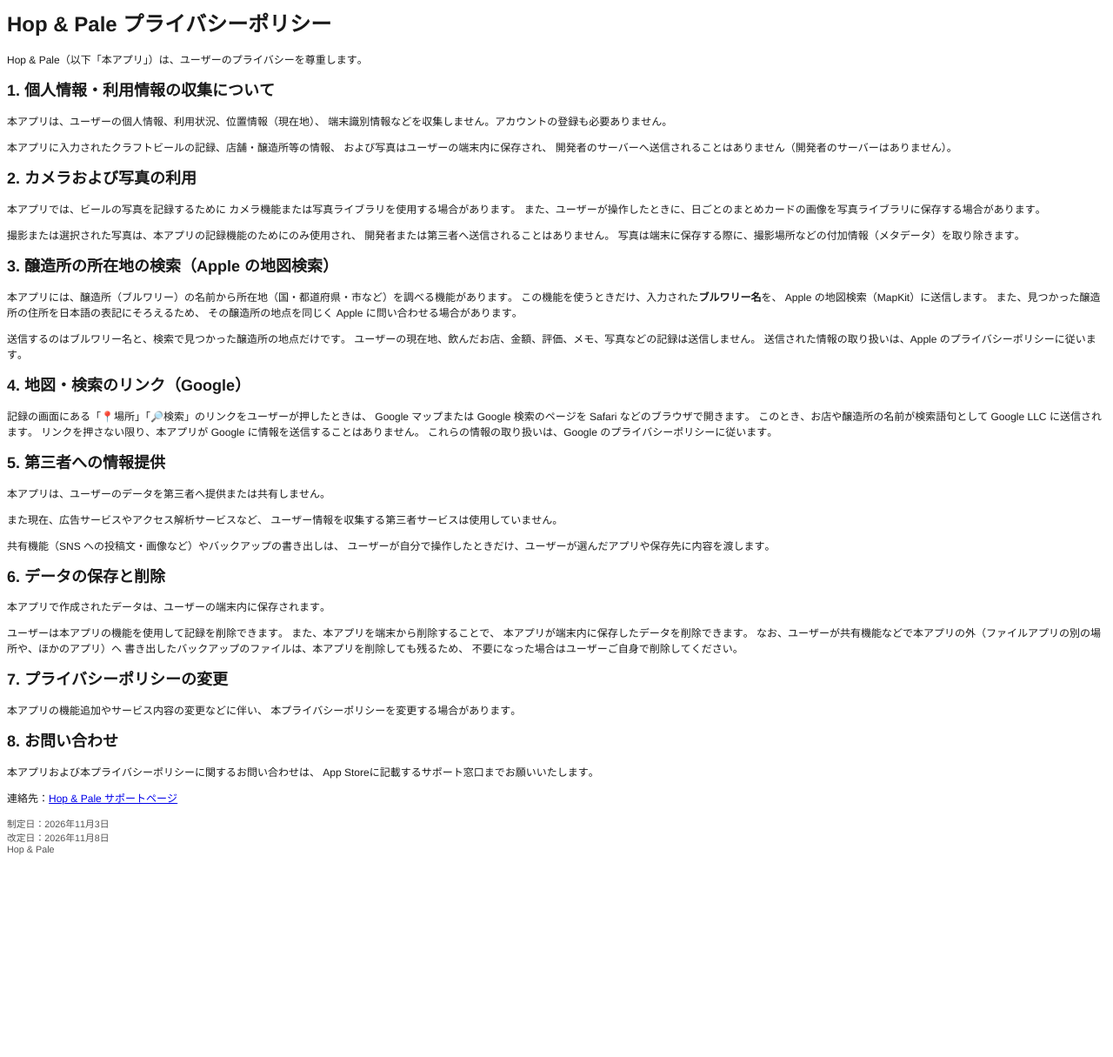
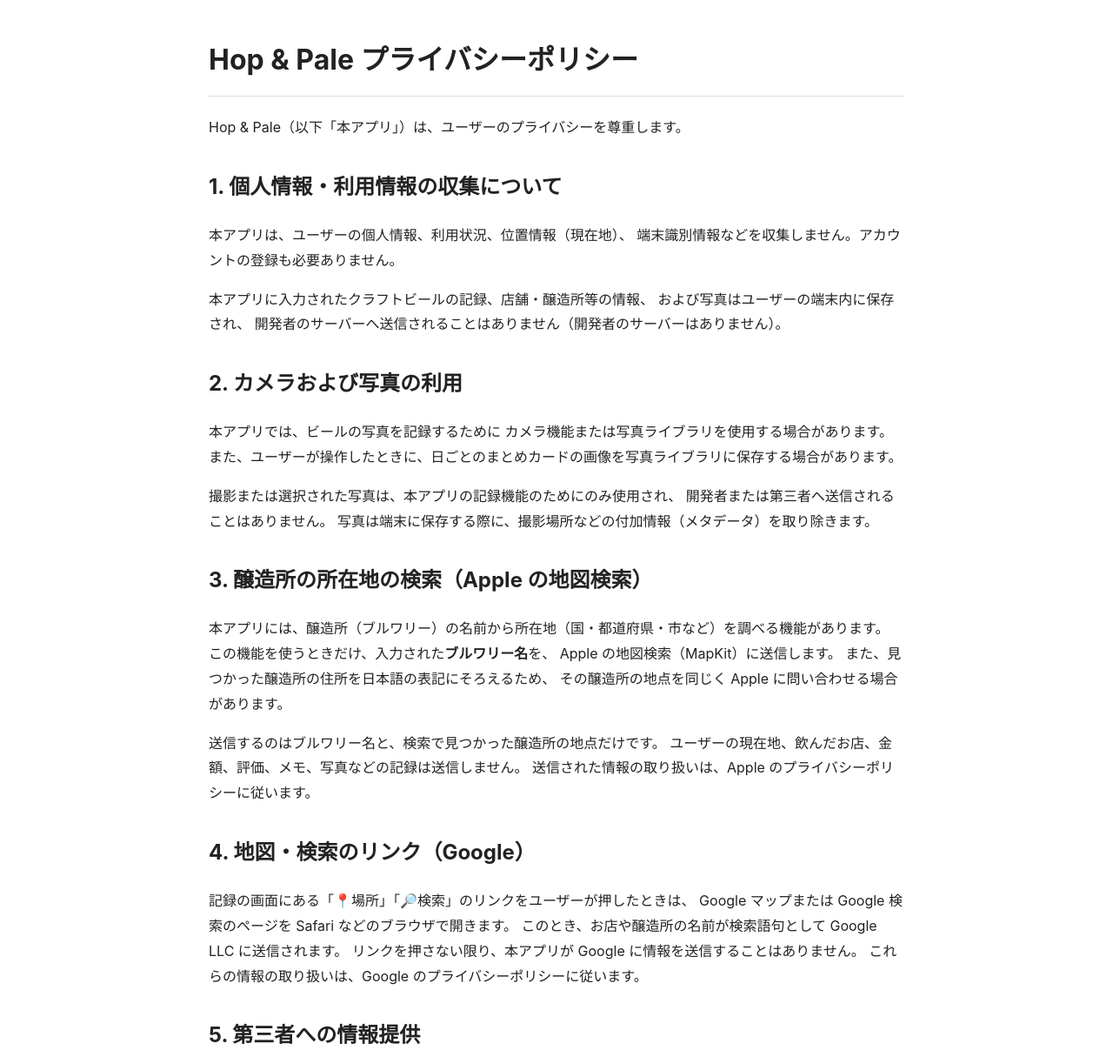
Before and after one commit to moguri-opm/hop-and-pale-privacy, a plain HTML site: page index.html in a window 1280 px wide. Shown: the top 1215 px of the page at 87% size. Before the commit the page ends 990 px from the top, so only its background shows below. Drawn offline with Linux system fonts and the light colour scheme.

Commit message:
Add files via upload

```diff
--- a/index.html
+++ b/index.html
@@ -1,58 +1,151 @@
-<!DOCTYPE html PUBLIC "-//W3C//DTD HTML 4.01//EN" "http://www.w3.org/TR/html4/strict.dtd">
-<html>
+<!DOCTYPE html>
+<html lang="ja">
 <head>
-  <meta http-equiv="Content-Type" content="text/html; charset=utf-8">
-  <meta http-equiv="Content-Style-Type" content="text/css">
-  <title></title>
-  <meta name="Generator" content="Cocoa HTML Writer">
-  <meta name="CocoaVersion" content="2775.2">
-  <style type="text/css">
-    p.p2 {margin: 0.0px 0.0px 12.0px 0.0px; font: 12.0px 'Hiragino Sans'; color: #1a1a1a; -webkit-text-stroke: #1a1a1a}
-    p.p5 {margin: 0.0px 0.0px 12.0px 0.0px; font: 12.0px 'Helvetica Neue'; color: #0000e9; -webkit-text-stroke: #0000e9}
-    p.p6 {margin: 0.0px 0.0px 0.0px 0.0px; font: 10.8px 'Helvetica Neue'; color: #535353; -webkit-text-stroke: #535353}
-    p.p7 {margin: 0.0px 0.0px 0.0px 0.0px; font: 10.8px 'Hiragino Sans'; color: #535353; -webkit-text-stroke: #535353}
-    span.s1 {font-kerning: none}
-    span.s2 {font: 24.0px '.AppleJapaneseFont'; font-kerning: none}
-    span.s3 {font: 12.0px 'Helvetica Neue'; font-kerning: none}
-    span.s4 {font: 18.0px 'Helvetica Neue'; font-kerning: none}
-    span.s5 {font: 18.0px '.AppleJapaneseFont'; font-kerning: none}
-    span.s6 {font: 12.0px '.AppleJapaneseFont'; font-kerning: none}
-    span.s7 {font: 12.0px '.Apple Color Emoji UI'; font-kerning: none}
-    span.s8 {font: 12.0px 'Hiragino Sans'; font-kerning: none; color: #1a1a1a; -webkit-text-stroke: 0px #1a1a1a}
-    span.s9 {font: 12.0px 'Helvetica Neue'; text-decoration: underline ; font-kerning: none; color: #0000e9; -webkit-text-stroke: 0px #0000e9}
-    span.s10 {text-decoration: underline ; font-kerning: none; color: #0000e9; -webkit-text-stroke: 0px #0000e9}
-    span.s11 {font: 10.8px 'Hiragino Sans'; font-kerning: none}
-    span.s12 {font: 10.8px 'Helvetica Neue'; font-kerning: none}
+  <meta charset="UTF-8">
+  <meta name="viewport" content="width=device-width, initial-scale=1.0">
+  <title>Hop &amp; Pale プライバシーポリシー</title>
+  <style>
+    body {
+      font-family: -apple-system, BlinkMacSystemFont, "Helvetica Neue",
+                   "Hiragino Kaku Gothic ProN", "Yu Gothic", sans-serif;
+      max-width: 800px;
+      margin: 40px auto;
+      padding: 0 20px;
+      line-height: 1.8;
+      color: #222;
+    }
+    h1 {
+      border-bottom: 1px solid #ddd;
+      padding-bottom: 12px;
+    }
+    h2 {
+      margin-top: 32px;
+    }
+    footer {
+      margin-top: 48px;
+      padding-top: 16px;
+      border-top: 1px solid #ddd;
+      color: #666;
+      font-size: 0.9em;
+    }
   </style>
 </head>
+
 <body>
-<h1 style="margin: 0.0px 0.0px 16.1px 0.0px; font: 24.0px 'Helvetica Neue'; color: #1a1a1a; -webkit-text-stroke: #1a1a1a"><span class="s1"><b>Hop &amp; Pale </b></span><span class="s2"><b>プライバシーポリシー</b><b></b></span></h1>
-<p class="p2"><span class="s3">Hop &amp; Pale</span><span class="s1">（以下「本アプリ」）は、ユーザーのプライバシーを尊重します。</span></p>
-<h2 style="margin: 0.0px 0.0px 14.9px 0.0px; font: 18.0px 'Hiragino Sans'; color: #1a1a1a; -webkit-text-stroke: #1a1a1a"><span class="s4"><b>1. </b></span><span class="s5"><b>個人情報・利用情報の収集について</b><b></b></span></h2>
-<p class="p2"><span class="s1">本アプリは、ユーザーの個人情報、利用状況、位置情報（現在地）、</span><span class="s3"> </span><span class="s1">端末識別情報などを収集しません。アカウントの登録も必要ありません。</span></p>
-<p class="p2"><span class="s1">本アプリに入力されたクラフトビールの記録、店舗・醸造所等の情報、</span><span class="s3"> </span><span class="s1">および写真はユーザーの端末内に保存され、</span><span class="s3"> </span><span class="s1">開発者のサーバーへ送信されることはありません（開発者のサーバーはありません）。</span></p>
-<h2 style="margin: 0.0px 0.0px 14.9px 0.0px; font: 18.0px 'Hiragino Sans'; color: #1a1a1a; -webkit-text-stroke: #1a1a1a"><span class="s4"><b>2. </b></span><span class="s5"><b>カメラおよび写真の利用</b><b></b></span></h2>
-<p class="p2"><span class="s1">本アプリでは、ビールの写真を記録するために</span><span class="s3"> </span><span class="s1">カメラ機能または写真ライブラリを使用する場合があります。</span><span class="s3"> </span><span class="s1">また、ユーザーが操作したときに、日ごとのまとめカードの画像を写真ライブラリに保存する場合があります。</span></p>
-<p class="p2"><span class="s1">撮影または選択された写真は、本アプリの記録機能のためにのみ使用され、</span><span class="s3"> </span><span class="s1">開発者または第三者へ送信されることはありません。</span><span class="s3"> </span><span class="s1">写真は端末に保存する際に、撮影場所などの付加情報（メタデータ）を取り除きます。</span></p>
-<h2 style="margin: 0.0px 0.0px 14.9px 0.0px; font: 18.0px '.AppleJapaneseFont'; color: #1a1a1a; -webkit-text-stroke: #1a1a1a"><span class="s4"><b>3. </b></span><span class="s1"><b>醸造所の所在地の検索（</b></span><span class="s4"><b>Apple </b></span><span class="s1"><b>の地図検索）</b><b></b></span></h2>
-<p class="p2"><span class="s1">本アプリには、醸造所（ブルワリー）の名前から所在地（国・都道府県・市など）を調べる機能があります。</span><span class="s3"> </span><span class="s1">この機能を使うときだけ、入力された</span><span class="s6"><b>ブルワリー名</b></span><span class="s1">を、</span><span class="s3"> Apple </span><span class="s1">の地図検索（</span><span class="s3">MapKit</span><span class="s1">）に送信します。</span><span class="s3"> </span><span class="s1">また、見つかった醸造所の住所を日本語の表記にそろえるため、</span><span class="s3"> </span><span class="s1">その醸造所の地点を同じく</span><span class="s3"> Apple </span><span class="s1">に問い合わせる場合があります。</span></p>
-<p class="p2"><span class="s1">送信するのはブルワリー名と、検索で見つかった醸造所の地点だけです。</span><span class="s3"> </span><span class="s1">ユーザーの現在地、飲んだお店、金額、評価、メモ、写真などの記録は送信しません。</span><span class="s3"> </span><span class="s1">送信された情報の取り扱いは、</span><span class="s3">Apple </span><span class="s1">のプライバシーポリシーに従います。</span></p>
-<h2 style="margin: 0.0px 0.0px 14.9px 0.0px; font: 18.0px '.AppleJapaneseFont'; color: #1a1a1a; -webkit-text-stroke: #1a1a1a"><span class="s4"><b>4. </b></span><span class="s1"><b>地図・検索のリンク（</b></span><span class="s4"><b>Google</b></span><span class="s1"><b>）</b><b></b></span></h2>
-<p class="p2"><span class="s1">記録の画面にある「</span><span class="s7">📍</span><span class="s1">場所」「</span><span class="s7">🔎</span><span class="s1">検索」のリンクをユーザーが押したときは、</span><span class="s3"> Google </span><span class="s1">マップまたは</span><span class="s3"> Google </span><span class="s1">検索のページを</span><span class="s3"> Safari </span><span class="s1">などのブラウザで開きます。</span><span class="s3"> </span><span class="s1">このとき、お店や醸造所の名前が検索語句として</span><span class="s3"> Google LLC </span><span class="s1">に送信されます。</span><span class="s3"> </span><span class="s1">リンクを押さない限り、本アプリが</span><span class="s3"> Google </span><span class="s1">に情報を送信することはありません。</span><span class="s3"> </span><span class="s1">これらの情報の取り扱いは、</span><span class="s3">Google </span><span class="s1">のプライバシーポリシーに従います。</span></p>
-<h2 style="margin: 0.0px 0.0px 14.9px 0.0px; font: 18.0px 'Hiragino Sans'; color: #1a1a1a; -webkit-text-stroke: #1a1a1a"><span class="s4"><b>5. </b></span><span class="s5"><b>第三者への情報提供</b><b></b></span></h2>
-<p class="p2"><span class="s1">本アプリは、ユーザーのデータを第三者へ提供または共有しません。</span></p>
-<p class="p2"><span class="s1">また現在、広告サービスやアクセス解析サービスなど、</span><span class="s3"> </span><span class="s1">ユーザー情報を収集する第三者サービスは使用していません。</span></p>
-<p class="p2"><span class="s1">共有機能（</span><span class="s3">SNS </span><span class="s1">への投稿文・画像など）やバックアップの書き出しは、</span><span class="s3"> </span><span class="s1">ユーザーが自分で操作したときだけ、ユーザーが選んだアプリや保存先に内容を渡します。</span></p>
-<h2 style="margin: 0.0px 0.0px 14.9px 0.0px; font: 18.0px 'Hiragino Sans'; color: #1a1a1a; -webkit-text-stroke: #1a1a1a"><span class="s4"><b>6. </b></span><span class="s5"><b>データの保存と削除</b><b></b></span></h2>
-<p class="p2"><span class="s1">本アプリで作成されたデータは、ユーザーの端末内に保存されます。</span></p>
-<p class="p2"><span class="s1">ユーザーは本アプリの機能を使用して記録を削除できます。</span><span class="s3"> </span><span class="s1">また、本アプリを端末から削除することで、</span><span class="s3"> </span><span class="s1">本アプリが端末内に保存したデータを削除できます。</span><span class="s3"> </span><span class="s1">なお、ユーザーが共有機能などで本アプリの外（ファイルアプリの別の場所や、ほかのアプリ）へ</span><span class="s3"> </span><span class="s1">書き出したバックアップのファイルは、本アプリを削除しても残るため、</span><span class="s3"> </span><span class="s1">不要になった場合はユーザーご自身で削除してください。</span></p>
-<h2 style="margin: 0.0px 0.0px 14.9px 0.0px; font: 18.0px 'Hiragino Sans'; color: #1a1a1a; -webkit-text-stroke: #1a1a1a"><span class="s4"><b>7. </b></span><span class="s5"><b>プライバシーポリシーの変更</b><b></b></span></h2>
-<p class="p2"><span class="s1">本アプリの機能追加やサービス内容の変更などに伴い、</span><span class="s3"> </span><span class="s1">本プライバシーポリシーを変更する場合があります。</span></p>
-<h2 style="margin: 0.0px 0.0px 14.9px 0.0px; font: 18.0px 'Hiragino Sans'; color: #1a1a1a; -webkit-text-stroke: #1a1a1a"><span class="s4"><b>8. </b></span><span class="s5"><b>お問い合わせ</b><b></b></span></h2>
-<p class="p2"><span class="s1">本アプリおよび本プライバシーポリシーに関するお問い合わせは、</span><span class="s3"> App Store</span><span class="s1">に記載するサポート窓口までお願いいたします。</span></p>
-<p class="p5"><span class="s8">連絡先：<a href="file:///Volumes/WD_BLACK%20SN850X%204TB/Claude/HopAndPale/privacy-policy/support.html"><span class="s9">Hop &amp; Pale </span><span class="s10">サポートページ</span></a></span></p>
-<p class="p6"><span class="s11">制定日：</span><span class="s1">2026</span><span class="s11">年</span><span class="s1">11</span><span class="s11">月</span><span class="s1">3</span><span class="s11">日</span></p>
-<p class="p6"><span class="s11">改定日：</span><span class="s1">2026</span><span class="s11">年</span><span class="s1">11</span><span class="s11">月</span><span class="s1">8</span><span class="s11">日</span></p>
-<p class="p6"><span class="s1">Hop &amp; Pale</span></p>
+
+<h1>Hop &amp; Pale プライバシーポリシー</h1>
+
+<p>
+Hop &amp; Pale（以下「本アプリ」）は、ユーザーのプライバシーを尊重します。
+</p>
+
+<h2>1. 個人情報・利用情報の収集について</h2>
+
+<p>
+本アプリは、ユーザーの個人情報、利用状況、位置情報（現在地）、
+端末識別情報などを収集しません。アカウントの登録も必要ありません。
+</p>
+
+<p>
+本アプリに入力されたクラフトビールの記録、店舗・醸造所等の情報、
+および写真はユーザーの端末内に保存され、
+開発者のサーバーへ送信されることはありません（開発者のサーバーはありません）。
+</p>
+
+<h2>2. カメラおよび写真の利用</h2>
+
+<p>
+本アプリでは、ビールの写真を記録するために
+カメラ機能または写真ライブラリを使用する場合があります。
+また、ユーザーが操作したときに、日ごとのまとめカードの画像を写真ライブラリに保存する場合があります。
+</p>
+
+<p>
+撮影または選択された写真は、本アプリの記録機能のためにのみ使用され、
+開発者または第三者へ送信されることはありません。
+写真は端末に保存する際に、撮影場所などの付加情報（メタデータ）を取り除きます。
+</p>
+
+<h2>3. 醸造所の所在地の検索（Apple の地図検索）</h2>
+
+<p>
+本アプリには、醸造所（ブルワリー）の名前から所在地（国・都道府県・市など）を調べる機能があります。
+この機能を使うときだけ、入力された<strong>ブルワリー名</strong>を、
+Apple の地図検索（MapKit）に送信します。
+また、見つかった醸造所の住所を日本語の表記にそろえるため、
+その醸造所の地点を同じく Apple に問い合わせる場合があります。
+</p>
+
+<p>
+送信するのはブルワリー名と、検索で見つかった醸造所の地点だけです。
+ユーザーの現在地、飲んだお店、金額、評価、メモ、写真などの記録は送信しません。
+送信された情報の取り扱いは、Apple のプライバシーポリシーに従います。
+</p>
+
+<h2>4. 地図・検索のリンク（Google）</h2>
+
+<p>
+記録の画面にある「📍場所」「🔎検索」のリンクをユーザーが押したときは、
+Google マップまたは Google 検索のページを Safari などのブラウザで開きます。
+このとき、お店や醸造所の名前が検索語句として Google LLC に送信されます。
+リンクを押さない限り、本アプリが Google に情報を送信することはありません。
+これらの情報の取り扱いは、Google のプライバシーポリシーに従います。
+</p>
+
+<h2>5. 第三者への情報提供</h2>
+
+<p>
+本アプリは、ユーザーのデータを第三者へ提供または共有しません。
+</p>
+
+<p>
+また現在、広告サービスやアクセス解析サービスなど、
+ユーザー情報を収集する第三者サービスは使用していません。
+</p>
+
+<p>
+共有機能（SNS への投稿文・画像など）やバックアップの書き出しは、
+ユーザーが自分で操作したときだけ、ユーザーが選んだアプリや保存先に内容を渡します。
+</p>
+
+<h2>6. データの保存と削除</h2>
+
+<p>
+本アプリで作成されたデータは、ユーザーの端末内に保存されます。
+</p>
+
+<p>
+ユーザーは本アプリの機能を使用して記録を削除できます。
+また、本アプリを端末から削除することで、
+本アプリが端末内に保存したデータを削除できます。
+なお、ユーザーが共有機能などで本アプリの外（ファイルアプリの別の場所や、ほかのアプリ）へ
+書き出したバックアップのファイルは、本アプリを削除しても残るため、
+不要になった場合はユーザーご自身で削除してください。
+</p>
+
+<h2>7. プライバシーポリシーの変更</h2>
+
+<p>
+本アプリの機能追加やサービス内容の変更などに伴い、
+本プライバシーポリシーを変更する場合があります。
+</p>
+
+<h2>8. お問い合わせ</h2>
+
+<p>
+本アプリおよび本プライバシーポリシーに関するお問い合わせは、
+App Storeに記載するサポート窓口までお願いいたします。
+</p>
+
+<p>
+連絡先：<a href="./support.html">Hop &amp; Pale サポートページ</a>
+</p>
+
+<footer>
+制定日：2026年11月3日<br>
+改定日：2026年11月8日<br>
+Hop &amp; Pale
+</footer>
+
 </body>
 </html>
```
